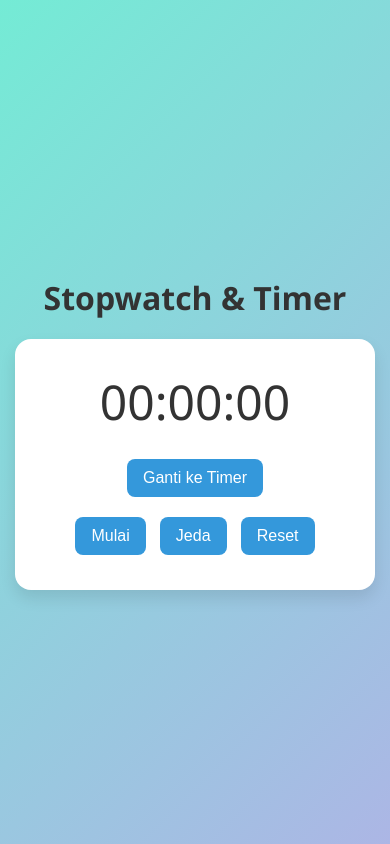
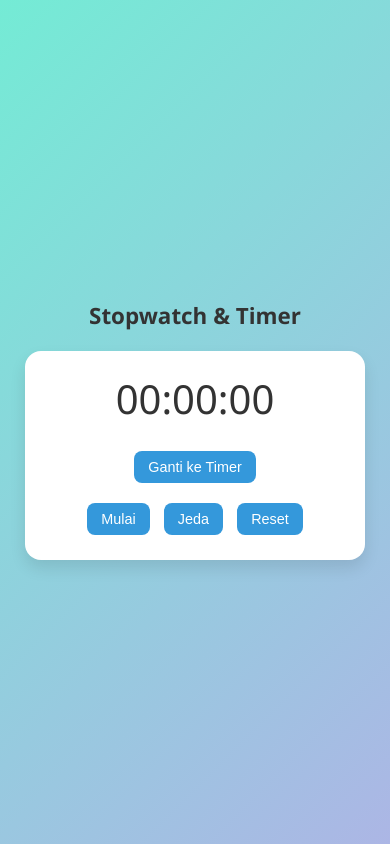
Before and after one commit to rizkyramadhanikalinggaputra/stopwatch-timer, a plain HTML site: page index.html in a window 390 px wide. Drawn offline with Linux system fonts and the light colour scheme.

Commit message:
update tampilan responsif

```diff
--- a/index.html
+++ b/index.html
@@ -5,13 +5,18 @@
     <meta name="viewport" content="width=device-width, initial-scale=1.0" />
     <title>Stopwatch & Timer</title>
     <style>
+      html,
       body {
         font-family: "Segoe UI", sans-serif;
         background: linear-gradient(135deg, #74ebd5, #acb6e5);
         margin: 0;
         padding: 0;
+        height: 100%;
+        overflow: hidden;
+      }
+
+      body {
         display: flex;
-        height: 100vh;
         align-items: center;
         justify-content: center;
         flex-direction: column;
@@ -20,6 +25,8 @@
 
       h1 {
         margin-bottom: 20px;
+        font-size: 1.6em;
+        text-align: center;
       }
 
       .container {
@@ -28,13 +35,14 @@
         border-radius: 16px;
         box-shadow: 0 8px 16px rgba(0, 0, 0, 0.1);
         text-align: center;
+        width: 90%;
         max-width: 300px;
-        width: 100%;
       }
 
       .time {
         font-size: 3em;
         margin-bottom: 20px;
+        word-wrap: break-word;
       }
 
       button {
@@ -64,6 +72,25 @@
 
       .mode-switch {
         margin-top: 15px;
+      }
+
+      @media (max-width: 768px) {
+        .container {
+          padding: 20px;
+        }
+
+        .time {
+          font-size: 2.5em;
+        }
+
+        button {
+          padding: 8px 14px;
+          font-size: 0.9em;
+        }
+
+        h1 {
+          font-size: 1.4em;
+        }
       }
     </style>
   </head>
```
